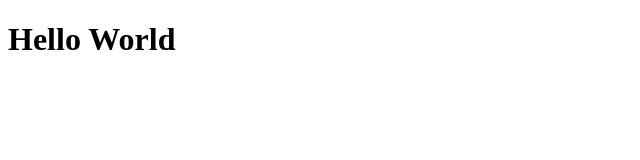
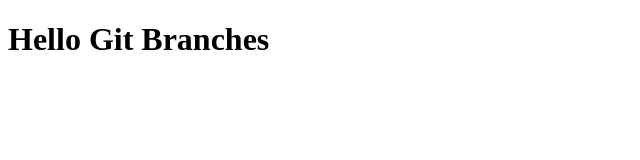
Before and after one commit to tiy-greenville-summer-2017/2.4-git-branches, a plain HTML site: page index.html in a window 1280 px wide. Shown: the whole page, without its empty margins (0-640 px from the left). Drawn offline with Linux system fonts and the light colour scheme.

Commit message:
updated header

```diff
--- a/index.html
+++ b/index.html
@@ -5,6 +5,6 @@
     <title></title>
   </head>
   <body>
-    <h1>Hello World</h1>
+    <h1>Hello Git Branches</h1>
   </body>
 </html>
```
